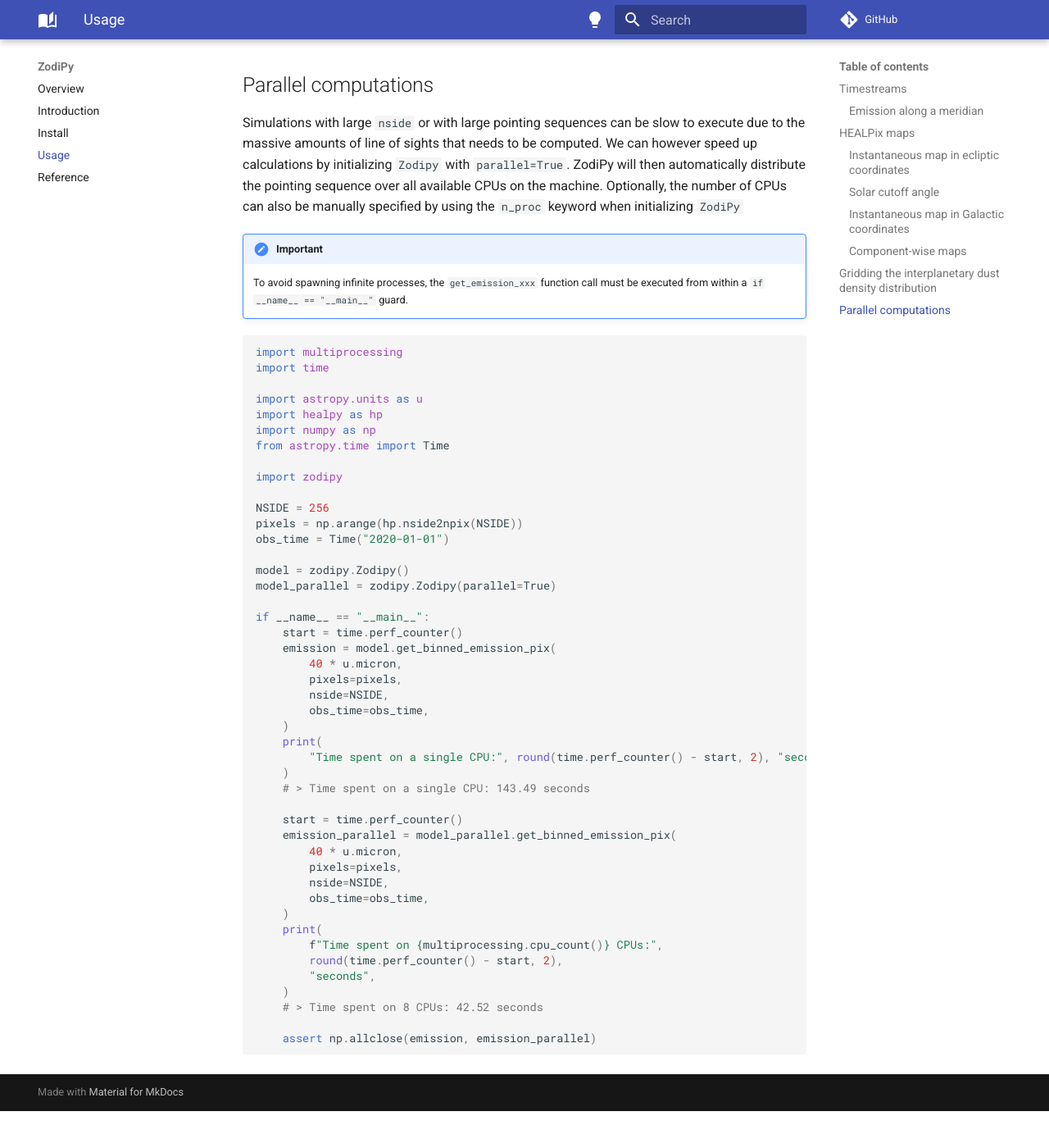
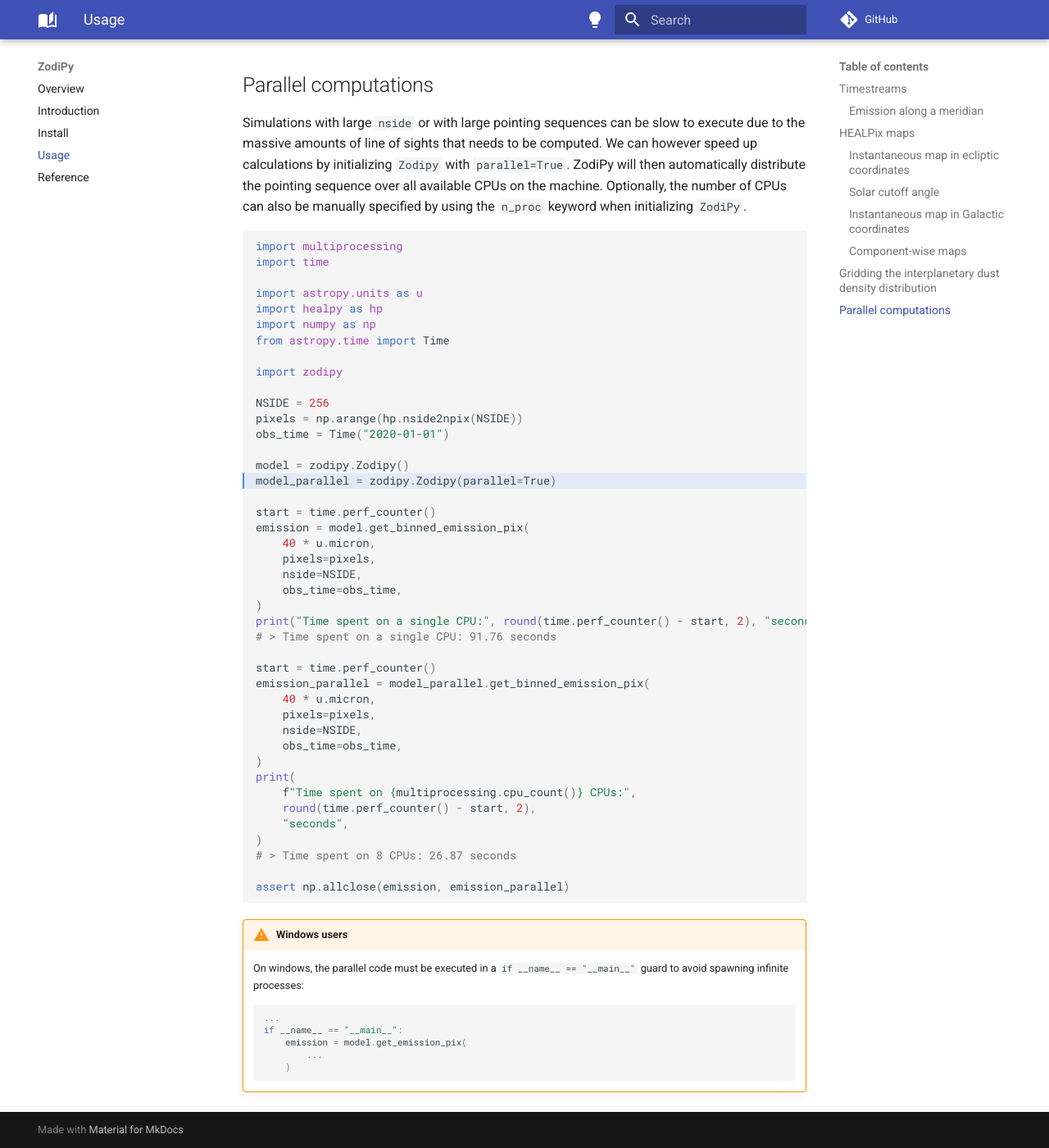
Before and after one commit to Cosmoglobe/zodipy, an MkDocs documentation site: the page built from docs/usage.md, in a window 1280 px wide and 1400 px high, scrolled down 8221 px. Shown: the whole window at 82% size. Built offline with MkDocs 1.6.1 and Material for MkDocs 9.7.7, drawn with Linux system fonts in a browser that asks for light colours; comment, search, counter and statistics services are not loaded; before the commit the page ends 9576 px from its top, so only the background shows below that.

````diff
--- a/docs/examples/get_parallel_emission.py
+++ b/docs/examples/get_parallel_emission.py
@@ -15,31 +15,28 @@ obs_time = Time("2020-01-01")
 model = zodipy.Zodipy()
 model_parallel = zodipy.Zodipy(parallel=True)
 
-if __name__ == "__main__":
-    start = time.perf_counter()
-    emission = model.get_binned_emission_pix(
-        40 * u.micron,
-        pixels=pixels,
-        nside=NSIDE,
-        obs_time=obs_time,
-    )
-    print(
-        "Time spent on a single CPU:", round(time.perf_counter() - start, 2), "seconds"
-    )
-    # > Time spent on a single CPU: 143.49 seconds
+start = time.perf_counter()
+emission = model.get_binned_emission_pix(
+    40 * u.micron,
+    pixels=pixels,
+    nside=NSIDE,
+    obs_time=obs_time,
+)
+print("Time spent on a single CPU:", round(time.perf_counter() - start, 2), "seconds")
+# > Time spent on a single CPU: 91.76 seconds
 
-    start = time.perf_counter()
-    emission_parallel = model_parallel.get_binned_emission_pix(
-        40 * u.micron,
-        pixels=pixels,
-        nside=NSIDE,
-        obs_time=obs_time,
-    )
-    print(
-        f"Time spent on {multiprocessing.cpu_count()} CPUs:",
-        round(time.perf_counter() - start, 2),
-        "seconds",
-    )
-    # > Time spent on 8 CPUs: 42.52 seconds
+start = time.perf_counter()
+emission_parallel = model_parallel.get_binned_emission_pix(
+    40 * u.micron,
+    pixels=pixels,
+    nside=NSIDE,
+    obs_time=obs_time,
+)
+print(
+    f"Time spent on {multiprocessing.cpu_count()} CPUs:",
+    round(time.perf_counter() - start, 2),
+    "seconds",
+)
+# > Time spent on 8 CPUs: 26.87 seconds
 
-    assert np.allclose(emission, emission_parallel)
+assert np.allclose(emission, emission_parallel)
--- a/docs/usage.md
+++ b/docs/usage.md
@@ -75,11 +75,18 @@ and plot the cross section of the diffuse cloud components density in the yz-pla
 
 
 ## Parallel computations
-Simulations with large `nside` or with large pointing sequences can be slow to execute due to the massive amounts of line of sights that needs to be computed. We can however speed up calculations by initializing `Zodipy` with `parallel=True`. ZodiPy will then automatically distribute the pointing sequence over all available CPUs on the machine. Optionally, the number of CPUs can also be manually specified by using the `n_proc` keyword when initializing `ZodiPy`
+Simulations with large `nside` or with large pointing sequences can be slow to execute due to the massive amounts of line of sights that needs to be computed. We can however speed up calculations by initializing `Zodipy` with `parallel=True`. ZodiPy will then automatically distribute the pointing sequence over all available CPUs on the machine. Optionally, the number of CPUs can also be manually specified by using the `n_proc` keyword when initializing `ZodiPy`.
 
-!!! important
-    To avoid spawning infinite processes, the `get_emission_xxx` function call must be executed from within a `if __name__ == "__main__"` guard.
 
-```python
+```python hl_lines="16"
 {!examples/get_parallel_emission.py!}
 ```
+!!! warning "Windows users"
+    On windows, the parallel code must be executed in a `if __name__ == "__main__"` guard to avoid spawning infinite processes:
+    ```python
+    ...
+    if __name__ == "__main__":
+        emission = model.get_emission_pix(
+            ...
+        )
+    ```
````
Also changed, not shown: README.md (+9 -24 lines), docs/index.md (+3 -18 lines), 4 other files.
